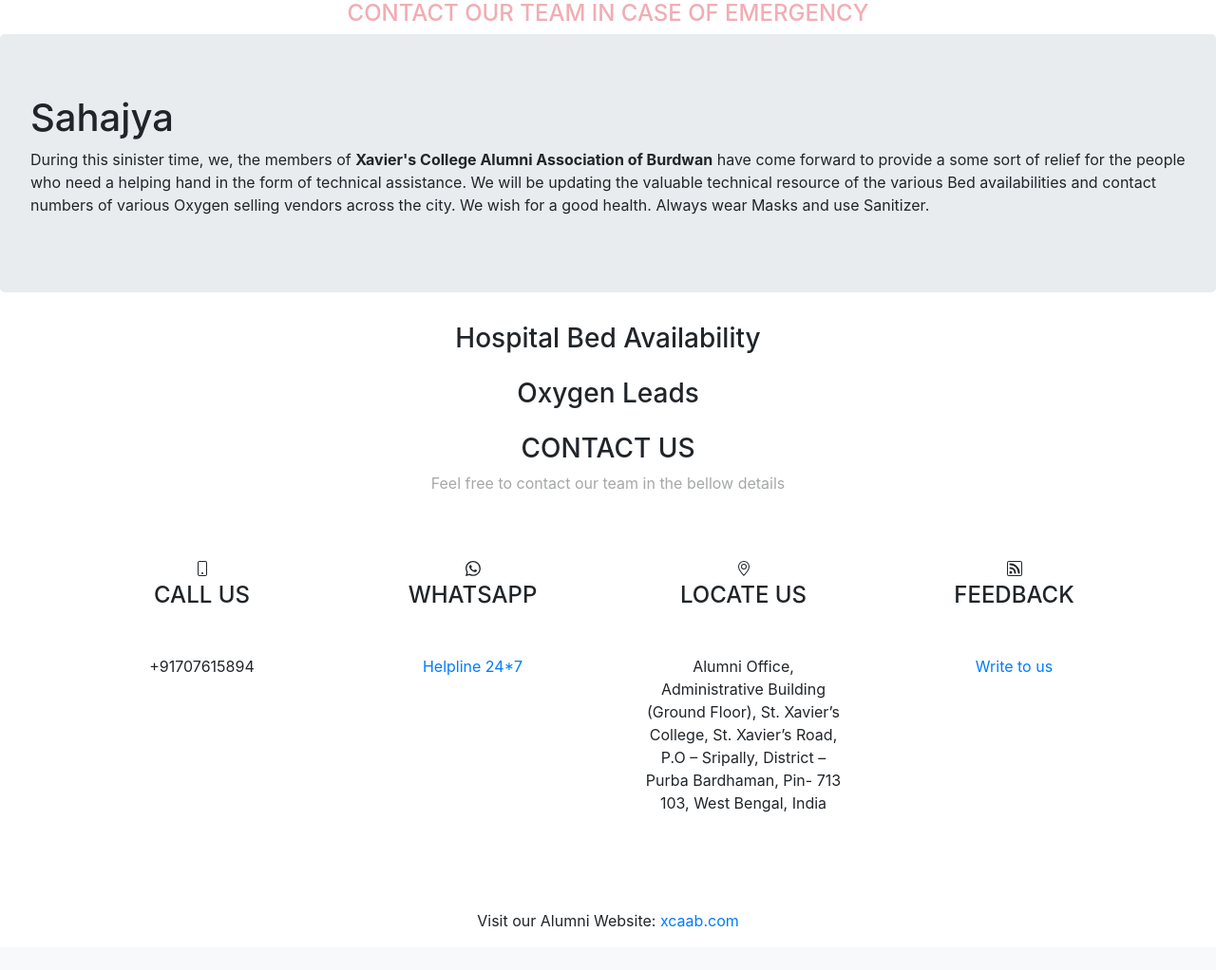
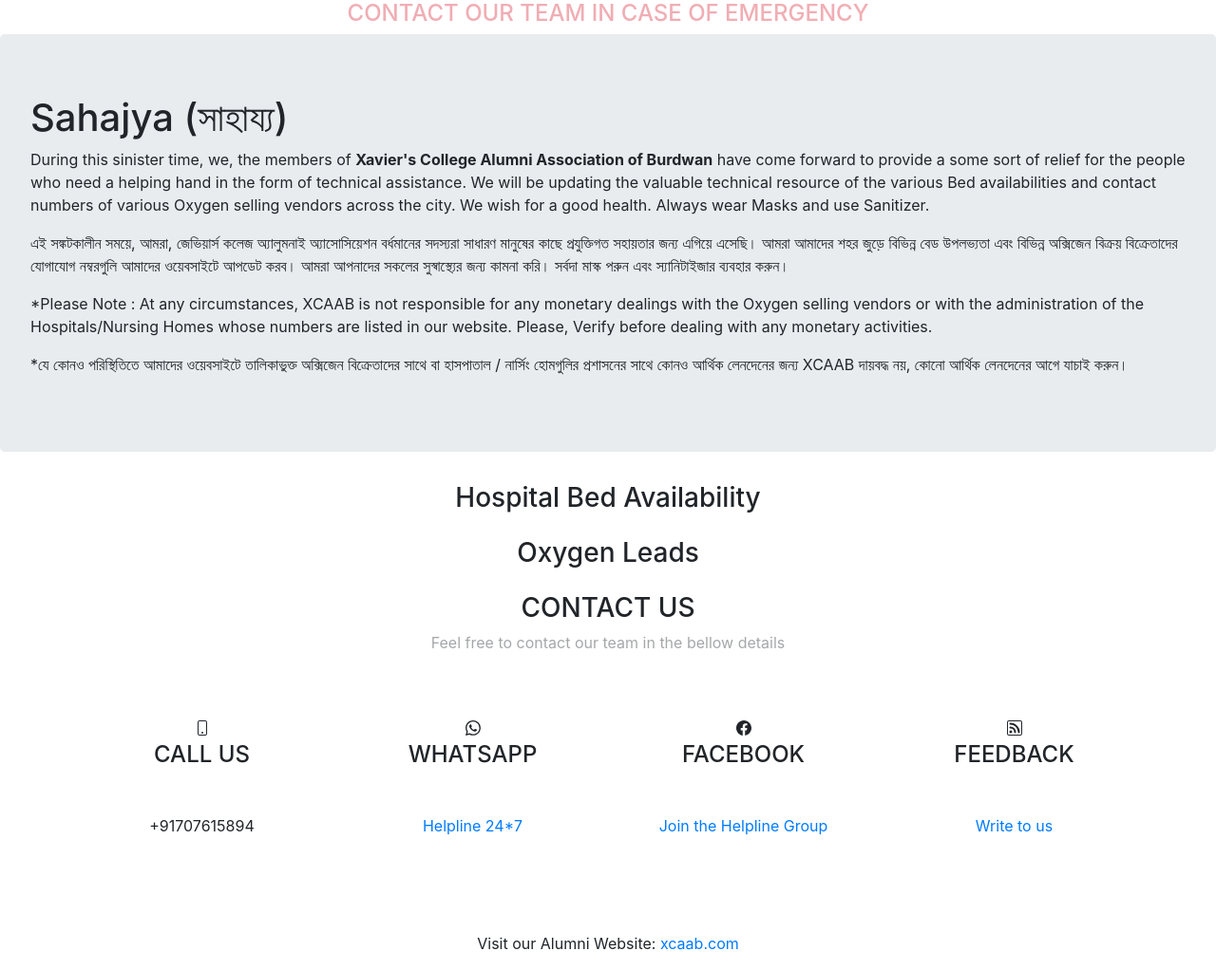
Before and after one commit to aritro-rakshit/Sahajya, a Flask app: template templates/index.html in a window 1280 px wide. Shown: the part 82-1104 px from the top of the page at 95% size. Before the commit the page ends 1059 px from the top, so only its background shows below. Run offline with Flask 2, Linux system fonts and the light colour scheme; the template is opened without the code that fills it, so the values that code supplies are empty; some libraries are stand-ins or nearby versions.

Commit message:
Update index.html

```diff
--- a/templates/index.html
+++ b/templates/index.html
@@ -46,12 +46,21 @@
       </nav>
     <div class="blink_me"><a href="#contact" style="text-decoration:none"><h4 class="text-center text-danger">CONTACT OUR TEAM IN CASE OF EMERGENCY</h4></a></div>
     <div class="jumbotron">
-        <h1 class="display-5">Sahajya</h1>
+        <h1 class="display-5">Sahajya (সাহায্য)</h1>
         <p>
           During this sinister time, we, the members of <b>Xavier's College Alumni Association of Burdwan</b> have come forward to provide a some sort of relief for the people who need a helping hand in the form of technical assistance. We will be updating the valuable technical resource of the various Bed availabilities and contact numbers of various Oxygen selling vendors across the city.
 
           We wish for a good health. Always wear Masks and use Sanitizer.
 
+        </p>
+        <p>
+          এই সঙ্কটকালীন  সময়ে, আমরা, জেভিয়ার্স কলেজ  অ্যালুমনাই  অ্যাসোসিয়েশন বর্ধমানের সদস্যরা সাধারণ মানুষের কাছে  প্রযুক্তিগত সহায়তার জন্য এগিয়ে এসেছি। আমরা আমাদের শহর জুড়ে বিভিন্ন বেড উপলভ্যতা এবং বিভিন্ন অক্সিজেন বিক্রয় বিক্রেতাদের যোগাযোগ নম্বরগুলি   আমাদের ওয়েবসাইটে আপডেট করব। আমরা আপনাদের সকলের সুস্বাস্থ্যের জন্য কামনা করি। সর্বদা মাস্ক পরুন এবং স্যানিটাইজার ব্যবহার করুন।
+        </p>
+        <p>
+          *Please Note : At any circumstances, XCAAB is not responsible for any monetary dealings with the Oxygen selling vendors or with the administration of the Hospitals/Nursing Homes whose numbers are listed in our website. Please, Verify before dealing with any monetary activities.
+        </p>
+        <p>
+          *যে কোনও পরিস্থিতিতে আমাদের ওয়েবসাইটে তালিকাভুক্ত  অক্সিজেন বিক্রেতাদের সাথে বা হাসপাতাল / নার্সিং হোমগুলির প্রশাসনের সাথে কোনও আর্থিক লেনদেনের জন্য XCAAB দায়বদ্ধ নয়, কোনো আর্থিক লেনদেনের আগে যাচাই করুন।
         </p>
       </div>
     <div name="hospital" id="hospital">
@@ -120,12 +129,11 @@
               <div class="col-sm-12 col-md-6 col-lg-3 my-5">
                 <div class="card border-0">
                    <div class="card-body text-center">
-                    <svg xmlns="http://www.w3.org/2000/svg" width="16" height="16" fill="currentColor" class="bi bi-geo-alt" viewBox="0 0 16 16">
-                        <path d="M12.166 8.94c-.524 1.062-1.234 2.12-1.96 3.07A31.493 31.493 0 0 1 8 14.58a31.481 31.481 0 0 1-2.206-2.57c-.726-.95-1.436-2.008-1.96-3.07C3.304 7.867 3 6.862 3 6a5 5 0 0 1 10 0c0 .862-.305 1.867-.834 2.94zM8 16s6-5.686 6-10A6 6 0 0 0 2 6c0 4.314 6 10 6 10z"/>
-                        <path d="M8 8a2 2 0 1 1 0-4 2 2 0 0 1 0 4zm0 1a3 3 0 1 0 0-6 3 3 0 0 0 0 6z"/>
-                      </svg>
-                     <h4 class="text-uppercase mb-5">locate us</h4>
-                    <address>Alumni Office, Administrative Building (Ground Floor), St. Xavier’s College, St. Xavier’s Road, P.O – Sripally, District – Purba Bardhaman, Pin- 713 103, West Bengal, India </address>
+                    <svg xmlns="http://www.w3.org/2000/svg" width="16" height="16" fill="currentColor" class="bi bi-facebook" viewBox="0 0 16 16">
+                      <path d="M16 8.049c0-4.446-3.582-8.05-8-8.05C3.58 0-.002 3.603-.002 8.05c0 4.017 2.926 7.347 6.75 7.951v-5.625h-2.03V8.05H6.75V6.275c0-2.017 1.195-3.131 3.022-3.131.876 0 1.791.157 1.791.157v1.98h-1.009c-.993 0-1.303.621-1.303 1.258v1.51h2.218l-.354 2.326H9.25V16c3.824-.604 6.75-3.934 6.75-7.951z"/>
+                    </svg>
+                     <h4 class="text-uppercase mb-5">Facebook</h4>
+                     <a href="https://www.facebook.com/groups/1931031757063177/?ref=share" style="text-decoration:none">Join the Helpline Group</a>
                    </div>
                  </div>
               </div>
```
